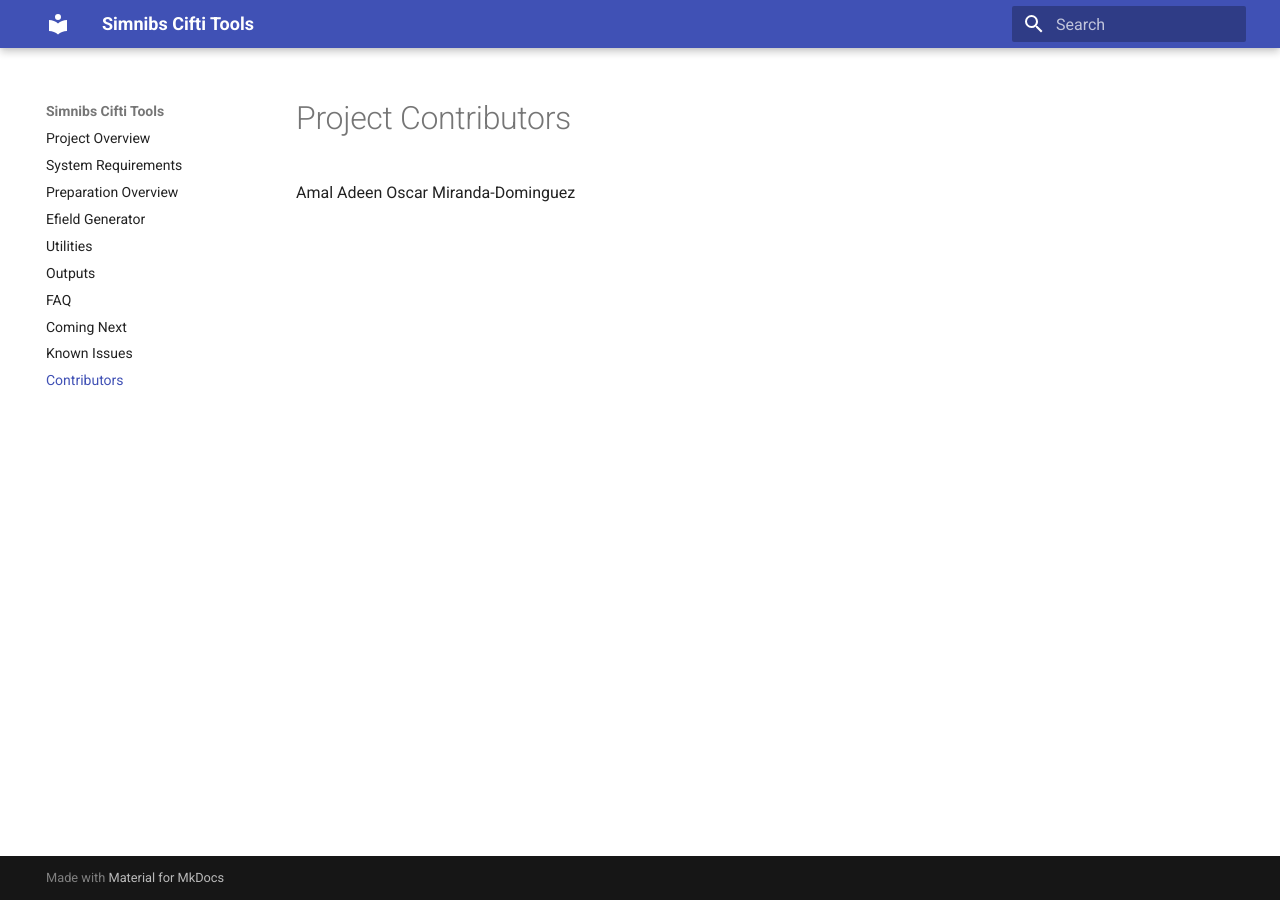
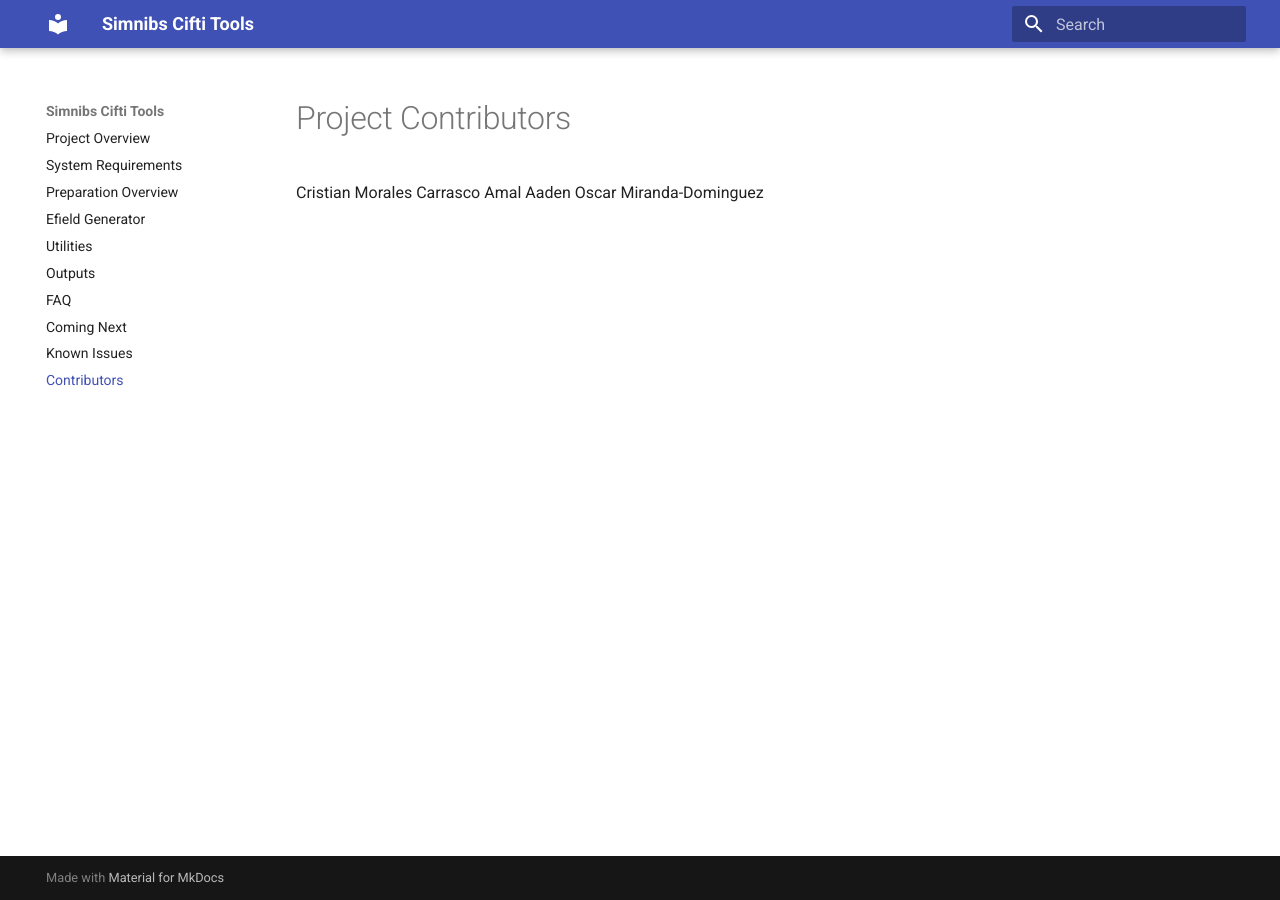
Before and after one commit to DCAN-Labs/simnibs_cifti_tools_RTD2, an MkDocs documentation site: the page built from docs/contributors.md, in a window 1280 px wide. Built offline with MkDocs 1.6.1 and Material for MkDocs 9.7.7, drawn with Linux system fonts in a browser that asks for light colours.

Commit message:
Update contributors.md

```diff
--- a/docs/contributors.md
+++ b/docs/contributors.md
@@ -1,3 +1,4 @@
 # Project Contributors
-Amal Adeen
+Cristian Morales Carrasco
+Amal Aaden
 Oscar Miranda-Dominguez
```
